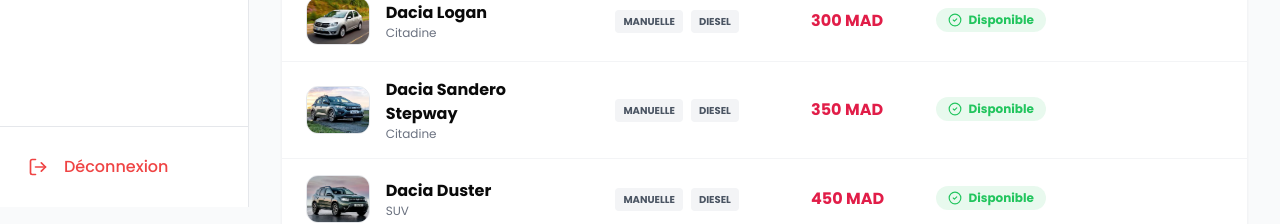
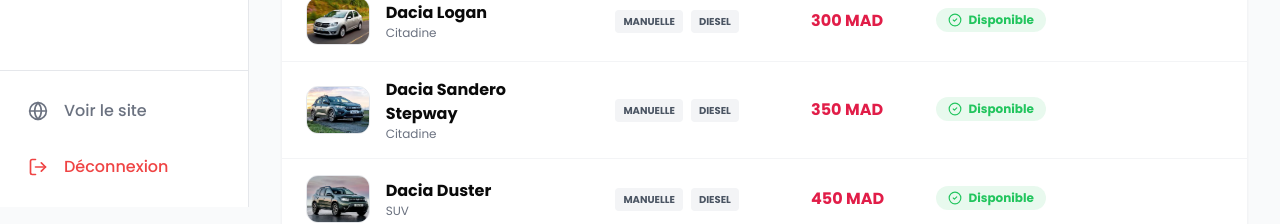
Before and after one commit to Imposter-zx/Car-Rental, a React (Vite) app: page /admin/cars in a window 1280 px wide. Shown: the part 593-817 px from the top of the page. Built offline with nearby package versions, Linux system fonts and the light colour scheme; no server answers; sample sign-in values are in the browser's storage.

Commit message:
feat: add 'View Site' button to admin sidebar and update logout redirect

```diff
--- a/src/components/admin/AdminLayout.jsx
+++ b/src/components/admin/AdminLayout.jsx
@@ -10,7 +10,8 @@
   X,
   Bell,
   Search,
-  PlusCircle
+  PlusCircle,
+  Globe
 } from 'lucide-react';
 import { useAuth } from '../../context/AuthContext';
 
@@ -21,9 +22,8 @@
   const { logout } = useAuth();
 
   const handleLogout = () => {
-    console.log('Admin logout initiated');
     logout();
-    window.location.href = '/';
+    navigate('/login');
   };
 
   const menuItems = [
@@ -73,7 +73,15 @@
           })}
         </nav>
 
-        <div className="p-4 border-t border-gray-200 dark:border-white/5">
+        <div className="p-4 border-t border-gray-200 dark:border-white/5 space-y-2">
+          <Link
+            to="/"
+            className={`flex items-center gap-4 p-3 rounded-xl w-full text-gray-500 dark:text-gray-400 hover:bg-gray-100 dark:hover:bg-white/5 hover:text-primary transition-all`}
+          >
+            <Globe size={20} />
+            {isSidebarOpen && <span className="font-medium">Voir le site</span>}
+          </Link>
+
           <button
             onClick={handleLogout}
             className={`flex items-center gap-4 p-3 rounded-xl w-full text-red-500 hover:bg-red-50 dark:hover:bg-red-500/10 transition-all`}
```
